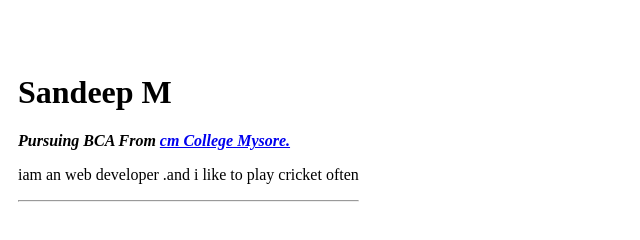
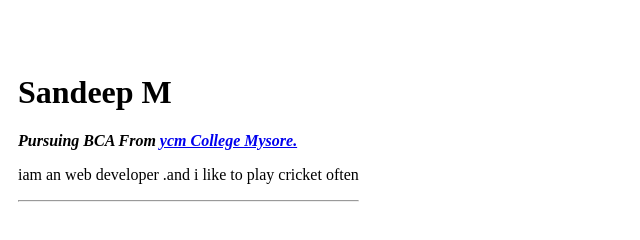
Before and after one commit to sandeepbcaycm/Resume, a plain HTML site: page index.html in a window 1280 px wide. Shown: the top 240 px of the page, 233-873 px from the left. Drawn offline with Linux system fonts and the light colour scheme; files whose address does not match are found by name.

Commit message:
Update index.html

```diff
--- a/index.html
+++ b/index.html
@@ -11,7 +11,7 @@
     <tr>
       <td>  <img src="images/sandeep.png.png" alt="profile pic"></td>
       <td>  <h1>Sandeep M</h1>
-      </p><em><strong> Pursuing BCA From <a href="http://ycm.uni-mysore.ac.in/">cm  College Mysore.</a></strong> </em>
+      </p><em><strong> Pursuing BCA From <a href="http://ycm.uni-mysore.ac.in/">ycm  College Mysore.</a></strong> </em>
       </p><p>iam an web developer .and i like to play cricket often </p>
       <hr></td>
     </tr>
```
